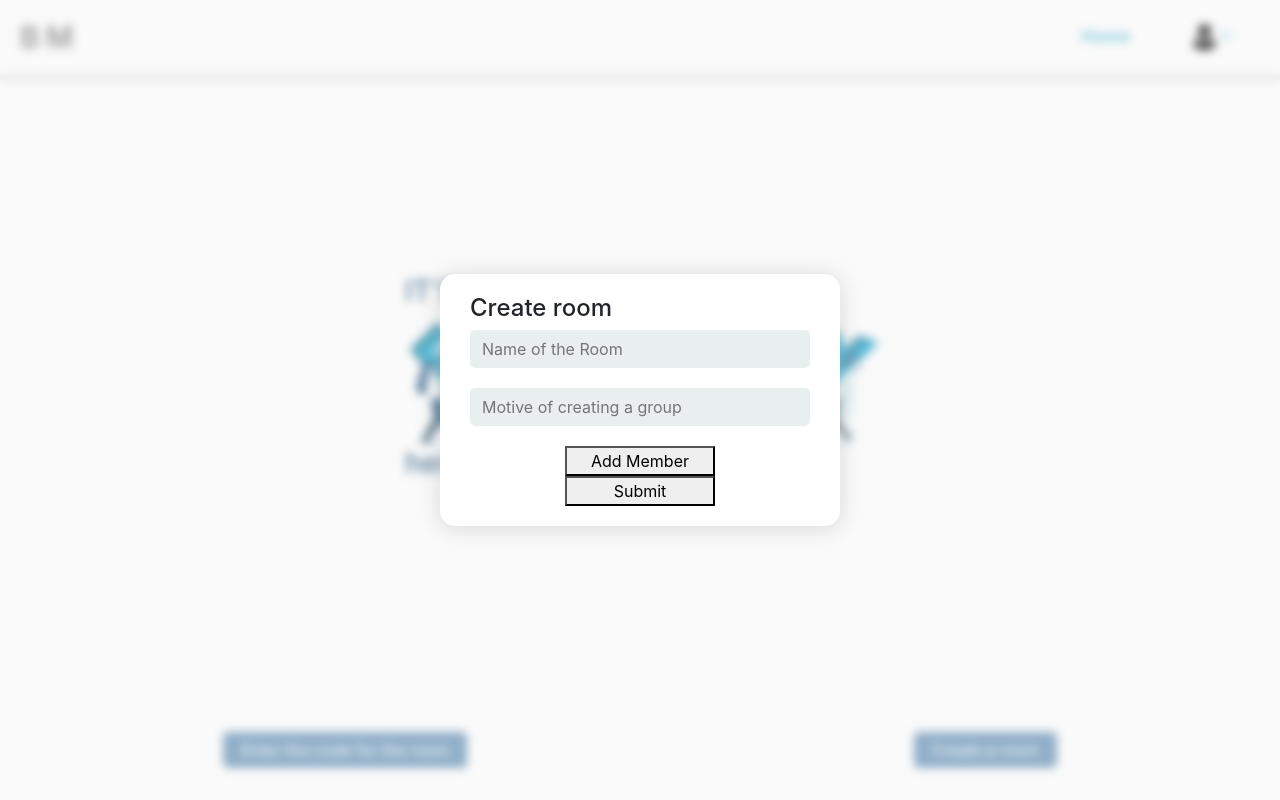
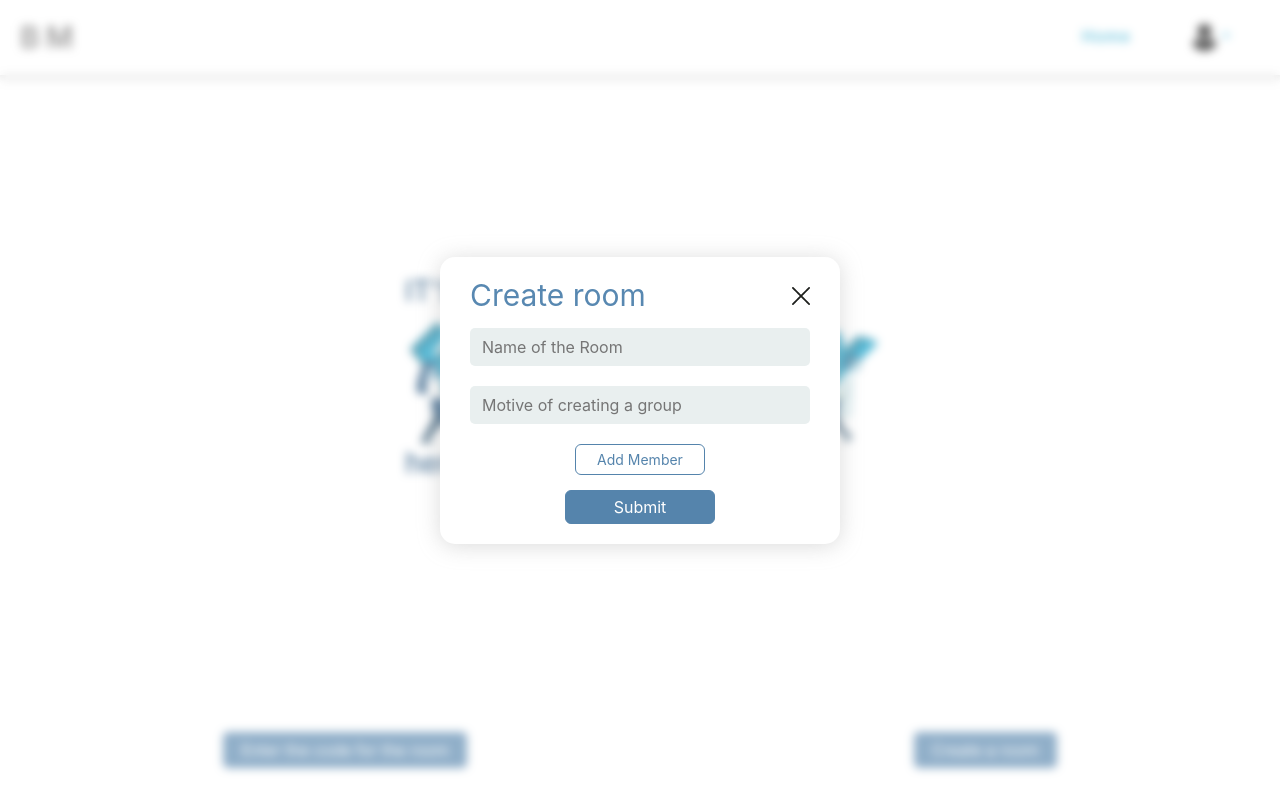
Before and after one commit to sj056/Budget-Manager, a React (Create React App) app: page /app in a window 1280 px wide. Both pictures are taken after a click on the button "Create a room". Built offline with nearby package versions, Linux system fonts and the light colour scheme.

Commit message:
updated the create a room modal

```diff
--- a/src/App.css
+++ b/src/App.css
@@ -1,6 +1,4 @@
-body{
-  background-color: #f7f7f7;
-}
+
 .App {
   text-align: center;
 }
--- a/src/components/Homepage.js
+++ b/src/components/Homepage.js
@@ -4,7 +4,7 @@ import { auth } from './config/fire';
 import NavHome from './NavHome';
 import './../css/Homepage.css';
 import emp from './../images/emptyCardCont.png';
-
+import close from './../images/cross.png';
 
 const Homepage=()=>{
 let his=useHistory();
@@ -22,7 +22,7 @@ const signOut=()=>{
         <section className="content-container">
           <div className="cards-container">
             {createRoom===true?
-            <CreateRoom/>:""}
+            <CreateRoom setCreateRoom={setCreateRoom}/>:""}
 
             <div className="empty-Container">
               <h3>IT'S</h3>
@@ -39,21 +39,29 @@ const signOut=()=>{
     );
 }
 
-const CreateRoom=()=>{
+const CreateRoom=(props)=>{
+
   const addMember=(e)=>{
     e.preventDefault();
     const cont=document.getElementById("memberInputs")
     cont.innerHTML+="<input type='email' placeholder='Gmail id of the member' />"
   }
+
+  const closeModal=(e)=>{
+    e.preventDefault();
+    props.setCreateRoom(false);
+  }
+
   return(
     <section className="Create-room">
       <div className="inputModal">
         <h4>Create room</h4>
+        <img src={close} className="close" alt="close" onClick={e=>closeModal(e)}/>
         <form className="d-flex flex-column">
           <input type="text" placeholder="Name of the Room"/>
           <input type="text" placeholder="Motive of creating a group"/>
           <div id="memberInputs"></div>
-          <button type="add_mem" onClick={e=>addMember(e)}>Add Member</button>
+          <button className="add_mem" type="add_mem" onClick={e=>addMember(e)}>Add Member</button>
 
           <button type="submit">Submit</button>
         </form>
--- a/src/css/Homepage.css
+++ b/src/css/Homepage.css
@@ -40,6 +40,21 @@
     filter: drop-shadow(0px 2px 11px rgba(153, 153, 153, 0.35));
     width: 400px;
 }
+.Create-room>.inputModal>h4{
+    color: #5888b1;
+    font-size: 30px;
+    font-weight: 400;
+    margin-bottom: 15px;
+}
+.Create-room>.inputModal>.close{
+    height: 18px;
+    position: absolute;
+    right: 30px;
+    top: 30px;
+}
+.Create-room>.inputModal>.close:hover{
+    cursor: pointer;
+}
 .Create-room>.inputModal>form>input,
 .Create-room>.inputModal>form>div>input{
     background: #e9efef;
@@ -52,7 +67,28 @@
 .Create-room>.inputModal>form>div>input{
     width: 100%;
 }
+.Create-room>.inputModal>form>input:focus-visible,
+.Create-room>.inputModal>form>div>input:focus-visible{
+outline: none;
+}
 .Create-room>.inputModal>form>button{
     width: 44%;
     margin-left: 28%;
+    background: #5584AC;
+    border: 1.5px solid #5584AC;
+    padding: 4px 16px;
+    border-radius: 6px;
+    color: white;
+    margin-top: 15px;
 }
+.Create-room>.inputModal>form>.add_mem{
+    margin-top: 0px;
+    width: 38%;
+    background: white;
+    color: #5584AC;
+    border: 1.5px solid #5584AC;
+    padding: 4px 16px;
+    border-radius: 6px;
+    margin-left: 31%;
+    font-size: 14px;
+}
```
Also changed, not shown: src/images/cross.png (added).
